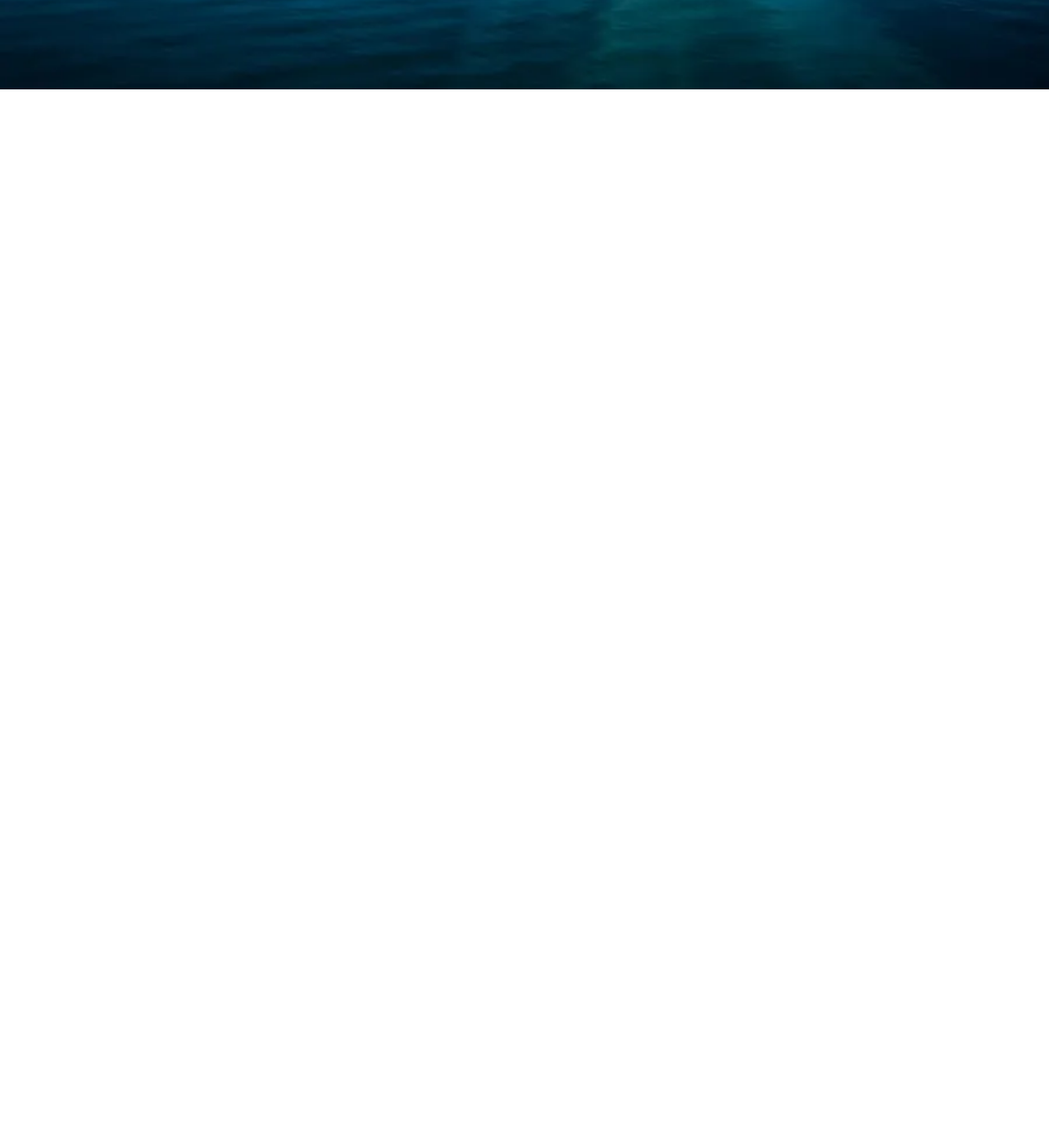
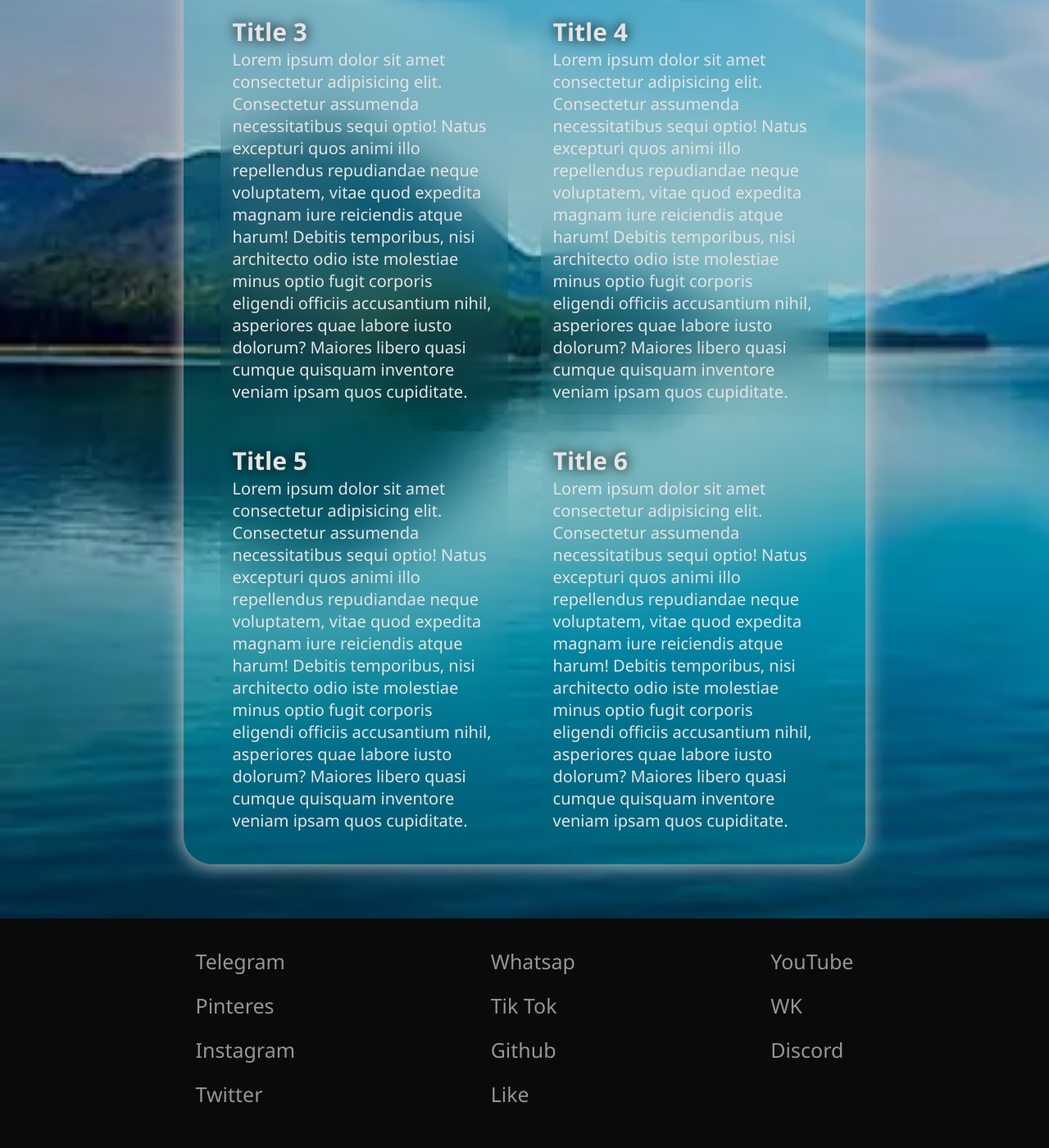
Before and after one commit to JavohirCrazy/JavohirCrazy.github.io, a plain HTML site: page index.html in a window 1280 px wide. Shown: the part 691-2091 px from the top of the page at 82% size. Before the commit the page ends 800 px from the top, so only its background shows below. Drawn offline with Linux system fonts and the light colour scheme.

Commit message:
Header Main Footer

```diff
--- a/index.html
+++ b/index.html
@@ -19,11 +19,59 @@
             <li><a href="#">Contact us</a></li>
         </menu>
     </header>
+<br><br><br>
+    <main>
+        <section>
+            <h1>Title 1</h1>
+            <p>Lorem ipsum dolor sit amet consectetur adipisicing elit. Consectetur assumenda necessitatibus sequi optio! Natus excepturi quos animi illo repellendus repudiandae neque voluptatem, vitae quod expedita magnam iure reiciendis atque harum!
+            Debitis temporibus, nisi architecto odio iste molestiae minus optio fugit corporis eligendi officiis accusantium nihil, asperiores quae labore iusto dolorum? Maiores libero quasi cumque quisquam inventore veniam ipsam quos cupiditate.</p>
+        </section>
+        <section>
+            <h1>Title 2</h1>
+            <p>Lorem ipsum dolor sit amet consectetur adipisicing elit. Consectetur assumenda necessitatibus sequi optio! Natus excepturi quos animi illo repellendus repudiandae neque voluptatem, vitae quod expedita magnam iure reiciendis atque harum!
+            Debitis temporibus, nisi architecto odio iste molestiae minus optio fugit corporis eligendi officiis accusantium nihil, asperiores quae labore iusto dolorum? Maiores libero quasi cumque quisquam inventore veniam ipsam quos cupiditate.</p>
+        </section>
+        <section>
+            <h1>Title 3</h1>
+            <p>Lorem ipsum dolor sit amet consectetur adipisicing elit. Consectetur assumenda necessitatibus sequi optio! Natus excepturi quos animi illo repellendus repudiandae neque voluptatem, vitae quod expedita magnam iure reiciendis atque harum!
+            Debitis temporibus, nisi architecto odio iste molestiae minus optio fugit corporis eligendi officiis accusantium nihil, asperiores quae labore iusto dolorum? Maiores libero quasi cumque quisquam inventore veniam ipsam quos cupiditate.</p>
+        </section>
+        <section>
+            <h1>Title 4</h1>
+            <p>Lorem ipsum dolor sit amet consectetur adipisicing elit. Consectetur assumenda necessitatibus sequi optio! Natus excepturi quos animi illo repellendus repudiandae neque voluptatem, vitae quod expedita magnam iure reiciendis atque harum!
+            Debitis temporibus, nisi architecto odio iste molestiae minus optio fugit corporis eligendi officiis accusantium nihil, asperiores quae labore iusto dolorum? Maiores libero quasi cumque quisquam inventore veniam ipsam quos cupiditate.</p>
+        </section>
+        <section>
+            <h1>Title 5</h1>
+            <p>Lorem ipsum dolor sit amet consectetur adipisicing elit. Consectetur assumenda necessitatibus sequi optio! Natus excepturi quos animi illo repellendus repudiandae neque voluptatem, vitae quod expedita magnam iure reiciendis atque harum!
+            Debitis temporibus, nisi architecto odio iste molestiae minus optio fugit corporis eligendi officiis accusantium nihil, asperiores quae labore iusto dolorum? Maiores libero quasi cumque quisquam inventore veniam ipsam quos cupiditate.</p>
+        </section>
+        <section>
+            <h1>Title 6</h1>
+            <p>Lorem ipsum dolor sit amet consectetur adipisicing elit. Consectetur assumenda necessitatibus sequi optio! Natus excepturi quos animi illo repellendus repudiandae neque voluptatem, vitae quod expedita magnam iure reiciendis atque harum!
+            Debitis temporibus, nisi architecto odio iste molestiae minus optio fugit corporis eligendi officiis accusantium nihil, asperiores quae labore iusto dolorum? Maiores libero quasi cumque quisquam inventore veniam ipsam quos cupiditate.</p>
+        </section>
+    </main>
     <br><br><br>
-    <section>
-        <h2>2-kun</h2>
-        <p>Lorem, ipsum dolor sit amet consectetur adipisicing elit. Repellat illum optio dolorum minus assumenda corporis recusandae possimus velit sunt iusto, veritatis tempora placeat ullam eum laboriosam dolores voluptatem provident tenetur.</p>
-    </section>
+    <footer>
+        <li>
+            <a href="#">Telegram</a>
+            <a href="#">Pinteres</a>
+            <a href="#">Instagram</a>
+            <a href="#">Twitter</a>
+        </li>
+        <li>
+            <a href="#">Whatsap</a>
+            <a href="#">Tik Tok</a>
+            <a href="#">Github</a>
+            <a href="#">Like</a>
+        </li>
+        <li>
+            <a href="#">YouTube</a>
+            <a href="#">WK</a>
+            <a href="#">Discord</a>
+        </li>
+    </footer>
 
 </body>
 </html>
--- a/style.css
+++ b/style.css
@@ -7,7 +7,7 @@
 li,a{
     text-decoration: none;
     list-style: none;
-    transition: .7s;
+    transition: .5s;
 }
 body {
     background-image: url(assets/Image/Background-body.jpg);
@@ -22,6 +22,8 @@ header {
     display: flex;
     justify-content: space-around;
     align-items: center;
+    box-shadow: 5px 0 15px rgb(201, 201, 201);
+
 }
 
 .logo img {
@@ -33,16 +35,55 @@ menu {
     gap: 20px;
     align-items: center;
 }
-li a {
+header li a {
     color: green;
     font-size: 30px;
 }
 li a:hover {
     text-shadow: 0 0 25px black;
     color: white;
+    transform: scale(1.05);
 }
 
+main {
+    width: 65%;
+    background-color: rgba(0, 255, 255, 0.146);
+    margin: 0 auto;
+    display: flex;
+    gap: 20px 0;
+    justify-content: space-around;
+    flex-wrap: wrap;
+    padding: 25px;
+    border-radius: 35px;
+    box-shadow: 0 0 25px 1px rgb(201, 201, 201);
+}
 section {
-    height: 200px;
-    background-color: coral;
+    width: 45%;
+    font-size: 20px;
+    color: #e4e4e4;
+    padding: 15px;
+    backdrop-filter: blur(30px);
+    border-radius: 15px;
 }
+section h1 {
+    text-shadow: 0 0 15px black;
+}
+
+footer {
+    width: 100%;
+    height: 35vh;
+    background-color: rgb(10, 10, 10);
+    display: flex;
+    justify-content: space-evenly;
+    align-items: start;
+    padding: 35px 0 0;
+}
+footer li {
+    display: flex;
+    flex-direction: column;
+    font-size: 25px;
+    gap: 20px;
+}
+footer li a {
+    color: rgb(149, 149, 149);
+}
```
